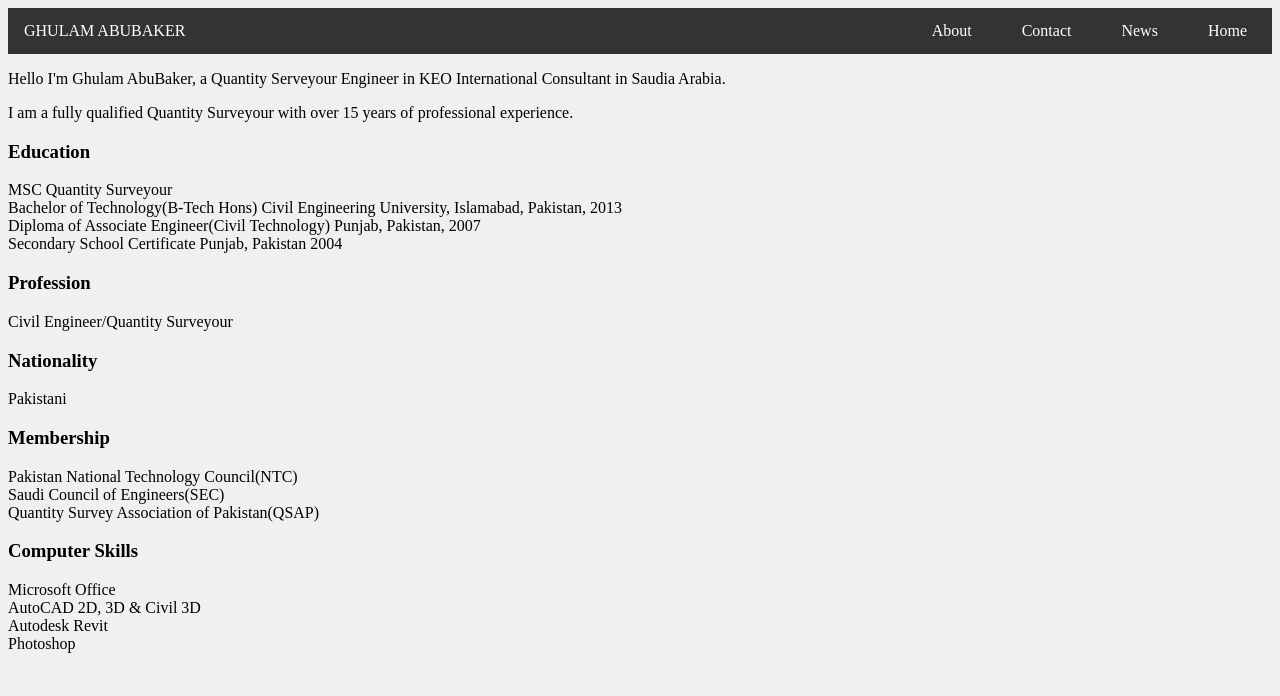
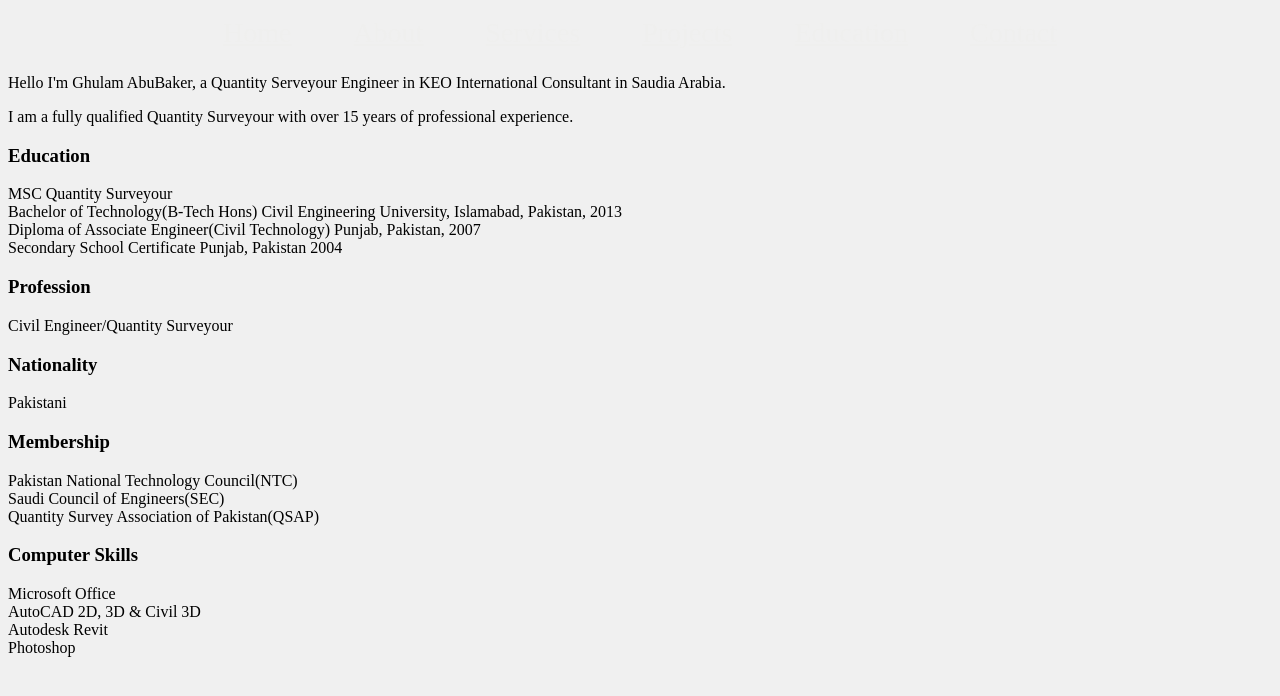
Before and after one commit to turabalizafar/kuch, a plain HTML site: page index.html in a window 1280 px wide. Drawn offline with Linux system fonts and the light colour scheme.

Commit message:
Add files via upload

```diff
--- a/index.html
+++ b/index.html
@@ -13,47 +13,55 @@
         text-align: left;
       }
 
-      ul {
-        list-style-type: none;
-        margin: 0;
-        padding: 0;
-        overflow: hidden;
-        background-color: #333;
+     nav{
+      width: 100%;
+      display: flex;
+      align-items: center;
+      gap: 30px;
+      height: 50px;
+      justify-content: center;
+     }
+      a {
+        position: relative;
+        cursor: pointer;
+        color: #efefee;
+        font-size: 28px;
+        padding: 0.5rem 1rem;
+        transition: color 0.25s;
       }
 
-      li {
-        float: right;
+      a::after {
+        position: absolute;
+        content: "";
+        inset: 0;
+        background: wheat;
+        scale: 1 0;
+        z-index: -1;
+        transition: 0.45s;
+        border-radius: 10px;
       }
 
-      li.none {
-        float: left;
-        size: 20px;
-        padding: 14px 16px;
-        color: white;
-      }
+    a:hover {
+      color: black;
 
-      li a {
-        display: block;
-        color: white;
-        text-align: center;
-        padding: 14px 25px;
-        text-decoration: none;
+    }
 
-      }
-li a:hover {
-        background-color: #111;
+    a:hover::after {
+      scale: 1 1;
+    }
 
-      }
     </style>
   </head>
   <body>
-    <ul class="topnav">
-      <li class="none">GHULAM ABUBAKER</li>
-      <li><a class="active" href="#home">Home</a></li>
-      <li><a href="#news">News</a></li>
-      <li><a href="#contact">Contact</a></li>
-      <li><a href="#about">About</a></li>
-    </ul>
+    <nav>
+      <a href="home.html">Home</a>
+      <a href="">About</a>
+      <a href="">Services</a>
+      <a href="">Projects</a>
+      <a href="">Education</a>
+      <a href="">Contact</a>
+    </nav>
+
     <div class="intro">
       <p>
         Hello I'm Ghulam AbuBaker, a Quantity Serveyour Engineer in KEO
```
Also changed, not shown: home.html (added, +11 -0 lines).
